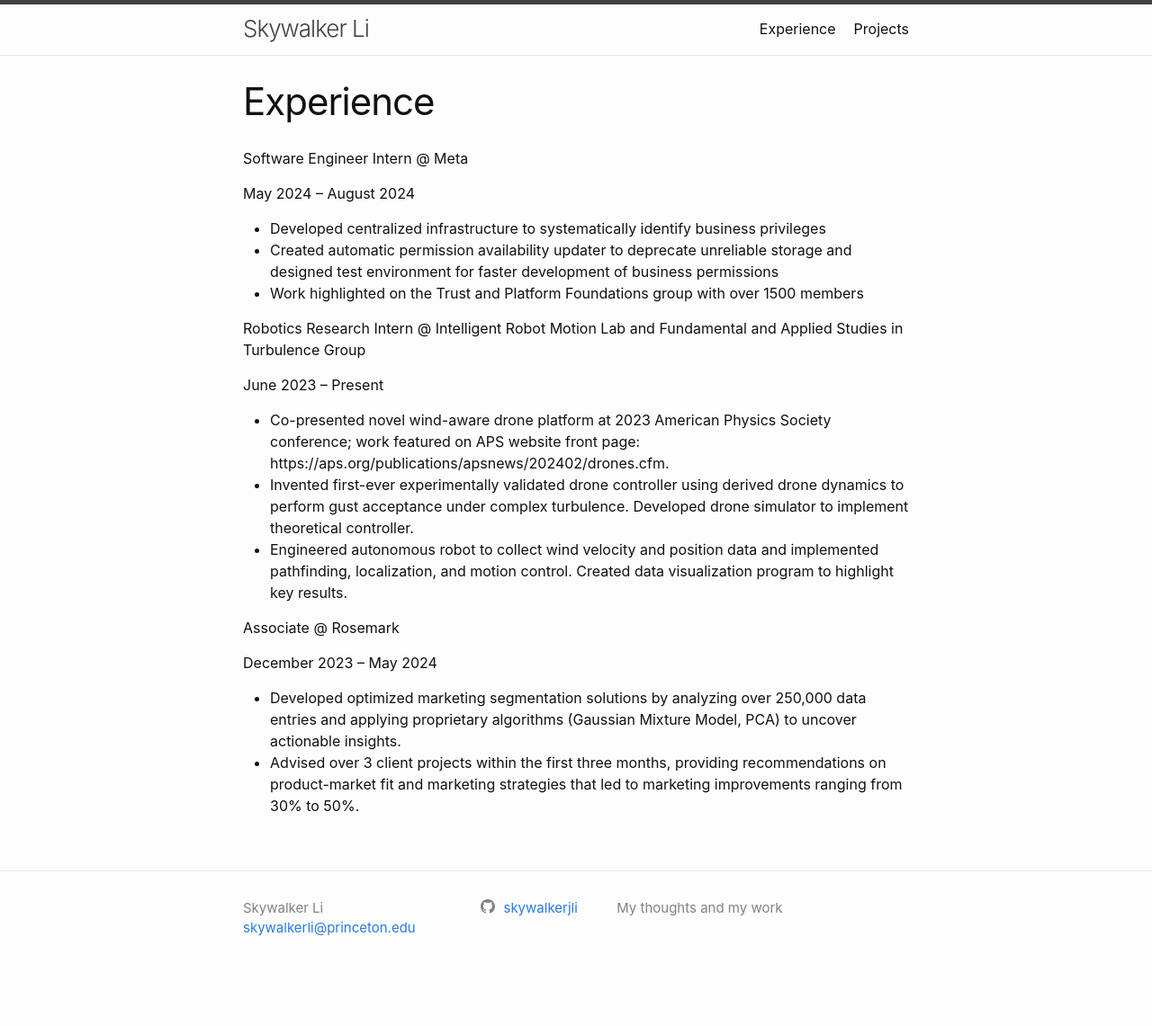
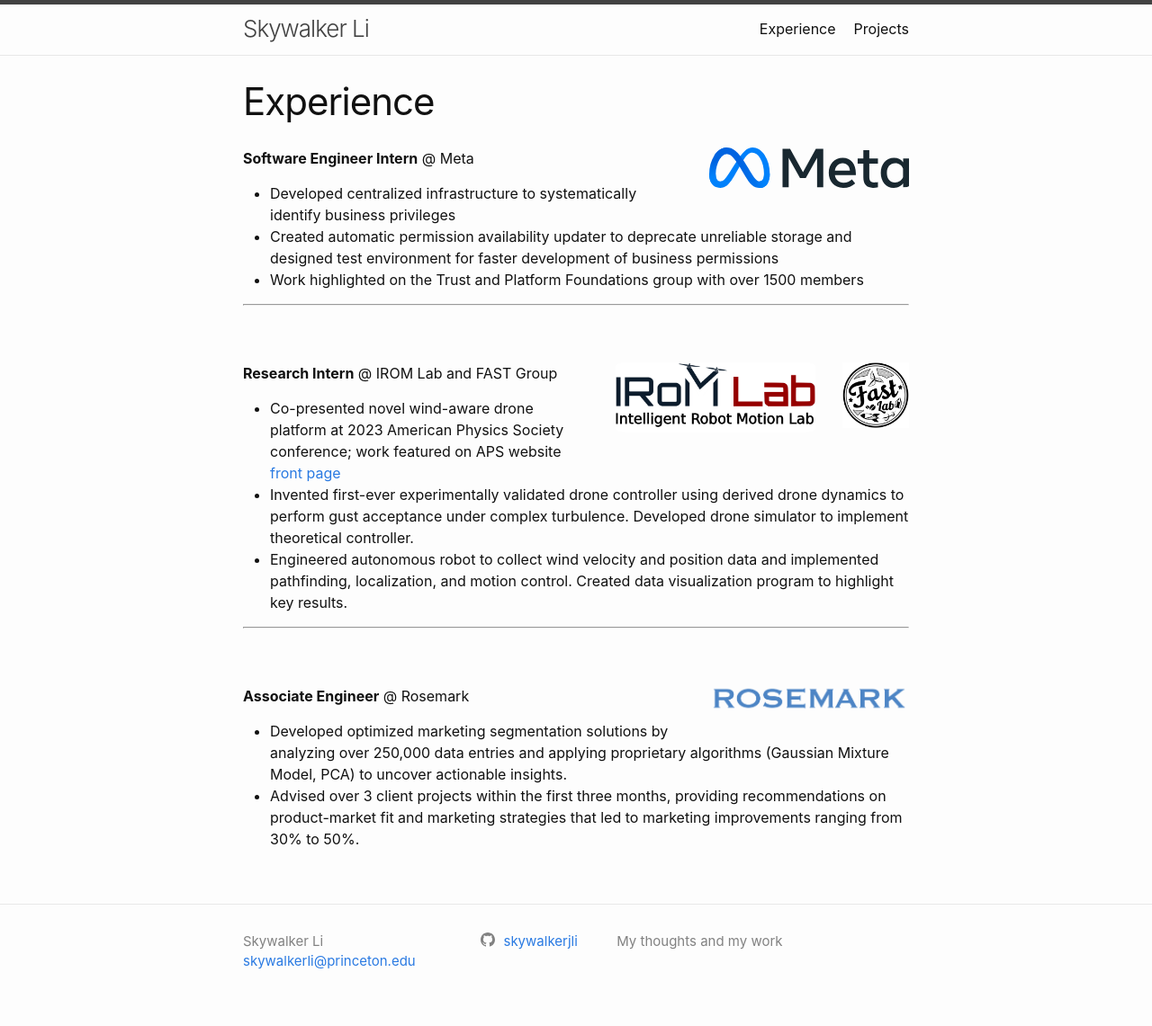
Before and after one commit to SkywalkerJLi/skywalkerjli.github.io, a Jekyll site: the page built from docs/experience.md, in a window 1280 px wide. Shown: the whole page at 90% size. Built offline with Jekyll 4.4.1, drawn with Linux system fonts in a browser that asks for light colours; before the commit the page ends 1104 px from its top, so only the background shows below that.

Commit message:
experiences logo

```diff
--- a/docs/_sass/minima/_layout.scss
+++ b/docs/_sass/minima/_layout.scss
@@ -261,3 +261,14 @@
   margin-left: $spacing-unit;
   border-radius: 5%;
 }
+
+.large-img {
+  max-width: 10%;
+  float: right;
+  margin-left: $spacing-unit;
+}
+
+.regular-img {
+  max-width: 30%;
+  float: right;
+}
--- a/docs/experience.md
+++ b/docs/experience.md
@@ -4,26 +4,45 @@
 permalink: /experience
 ---
 
-Software Engineer Intern @ Meta
 
-May 2024 – August 2024
+<div class="img">
+    <img class="feature-img" src="{{ 'assets/meta.svg' }}" />
+</div>
+
+**Software Engineer Intern** @ Meta
 
 - Developed centralized infrastructure to systematically identify business privileges
 - Created automatic permission availability updater to deprecate unreliable storage and designed test environment
 for faster development of business permissions
 - Work highlighted on the Trust and Platform Foundations group with over 1500 members
 
-Robotics Research Intern @ Intelligent Robot Motion Lab and Fundamental and Applied Studies in Turbulence Group
+---
+<br><br>
+<div class="img">
+    <img class="large-img" src="{{ 'assets/fastlab.jpg' }}" />
+</div>
 
-June 2023 – Present
+<div class="img">
+    <img class="feature-img" src="{{ 'assets/iromlab.png' }}" />
+</div>
 
-- Co-presented novel wind-aware drone platform at 2023 American Physics Society conference; work featured on APS website front page: https://aps.org/publications/apsnews/202402/drones.cfm.
+**Research Intern** @ IROM Lab and FAST Group
+
+- Co-presented novel wind-aware drone platform at 2023 American Physics Society conference; work featured on APS website [front page][front-page]
 - Invented first-ever experimentally validated drone controller using derived drone dynamics to perform gust acceptance under complex turbulence. Developed drone simulator to implement theoretical controller.
 - Engineered autonomous robot to collect wind velocity and position data and implemented pathfinding, localization, and motion control. Created data visualization program to highlight key results.
 
-Associate @ Rosemark
+[front-page]: https://aps.org/publications/apsnews/202402/drones.cfm.
 
-December 2023 – May 2024
+---
+<br><br>
+
+
+<div class="img">
+    <img class="feature-img" src="{{ 'assets/rosemark.png' }}" />
+</div>
+
+**Associate Engineer** @ Rosemark
 
 - Developed optimized marketing segmentation solutions by analyzing over 250,000 data entries and applying proprietary algorithms (Gaussian Mixture Model, PCA) to uncover actionable insights.
 - Advised over 3 client projects within the first three months, providing recommendations on product-market fit and marketing strategies that led to marketing improvements ranging from 30% to 50%.
```
Also changed, not shown: docs/assets/fastlab.jpg (added), docs/assets/iromlab.png (added), docs/assets/meta.svg (added), docs/assets/rosemark.png (added), 1 other file.
